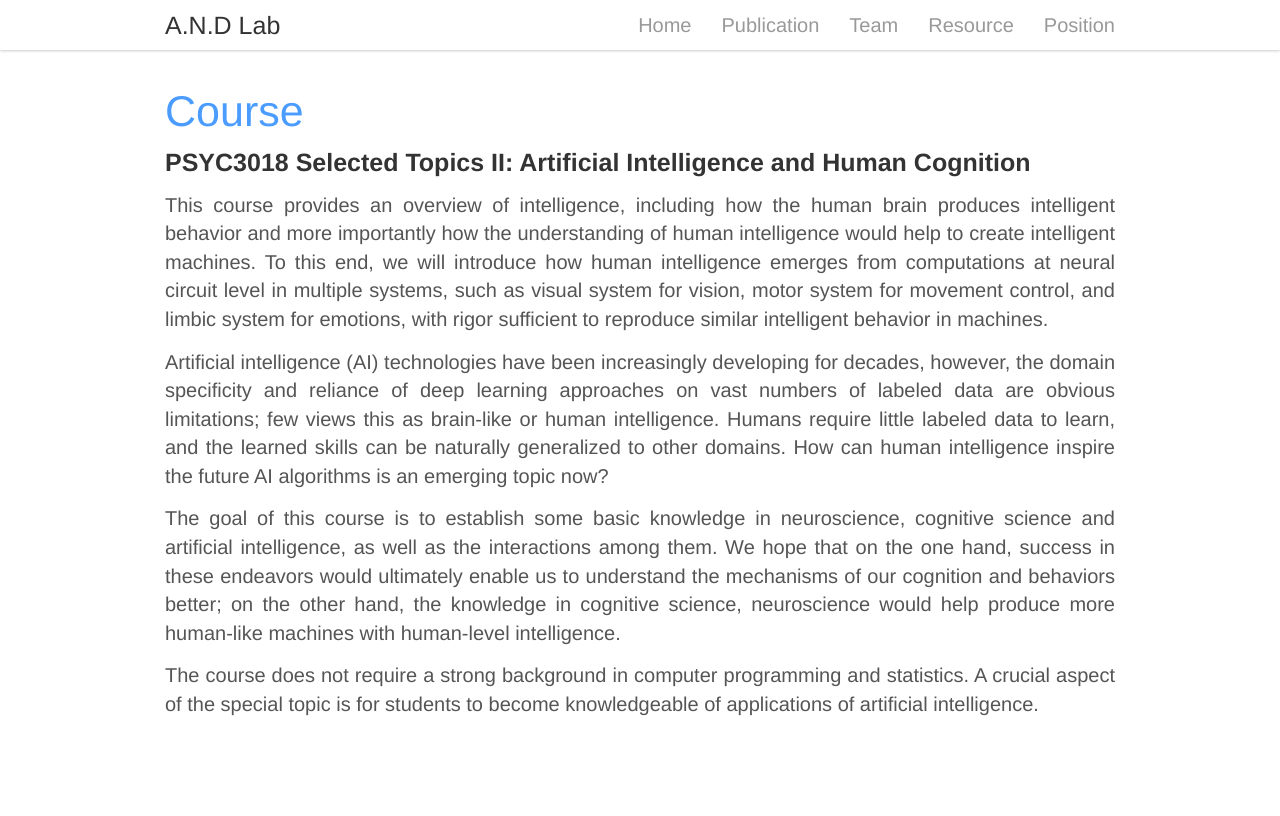
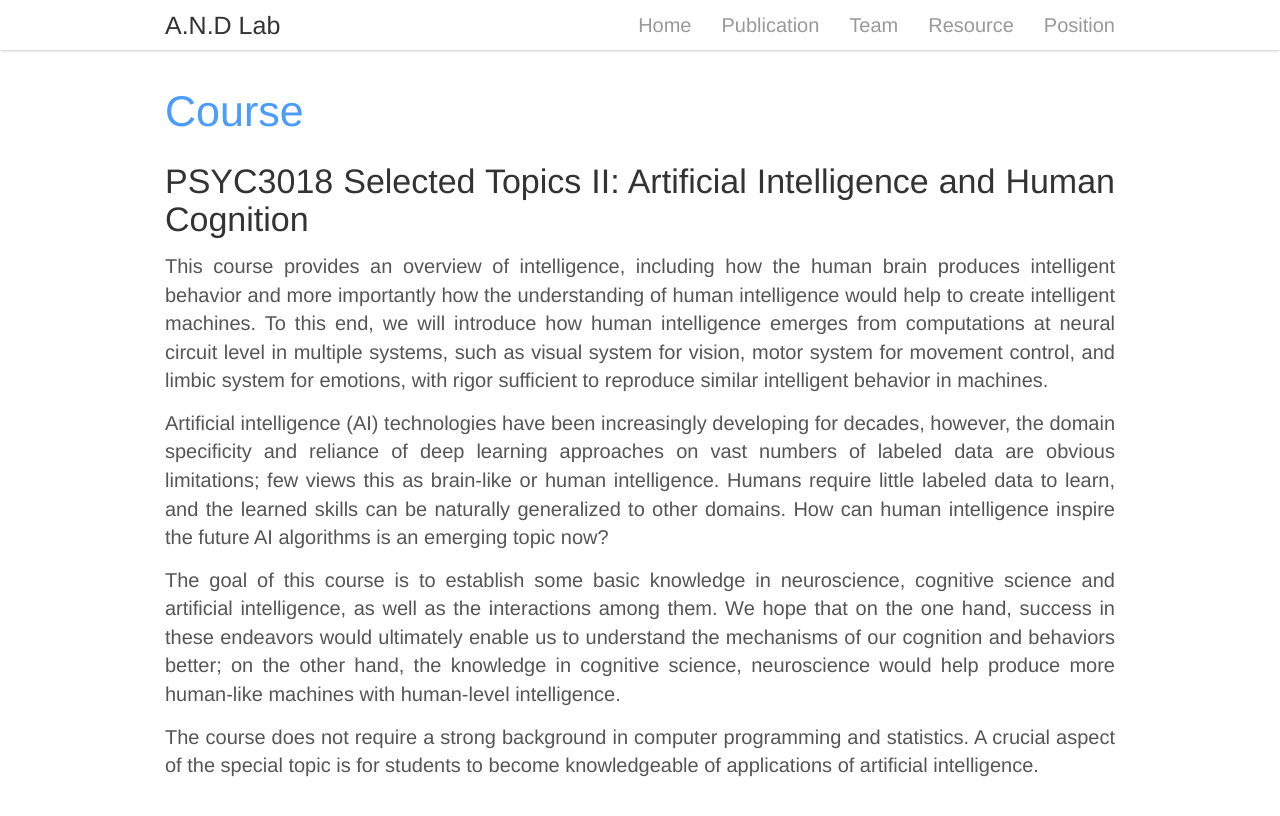
Before and after one commit to andlab-um/lab-website, a Jekyll site: the page built from _posts/2021-09-06-PSYC3018-001.md, in a window 1280 px wide. Shown: the top 816 px of the page. Built offline with Jekyll 4.4.1, drawn with Linux system fonts in a browser that asks for light colours; nearby versions of some CDN libraries.

Commit message:
Change title format

```diff
--- a/_posts/2021-09-06-PSYC3018-001.md
+++ b/_posts/2021-09-06-PSYC3018-001.md
@@ -7,7 +7,7 @@ permalink: /resource/:title
 
 ## Course
 
-#### **PSYC3018 Selected Topics II: Artificial Intelligence and Human Cognition**
+### PSYC3018 Selected Topics II: Artificial Intelligence and Human Cognition
 
 This course provides an overview of intelligence, including how the human brain produces intelligent behavior and more importantly how the understanding of human intelligence would help to create intelligent machines. To this end, we will introduce how human intelligence emerges from computations at neural circuit level in multiple systems, such as visual system for vision, motor system for movement control, and limbic system for emotions, with rigor sufficient to reproduce similar intelligent behavior in machines.
 
```
Also changed, not shown: _posts/2021-09-06-CMCB.md (+1 -1 lines).
